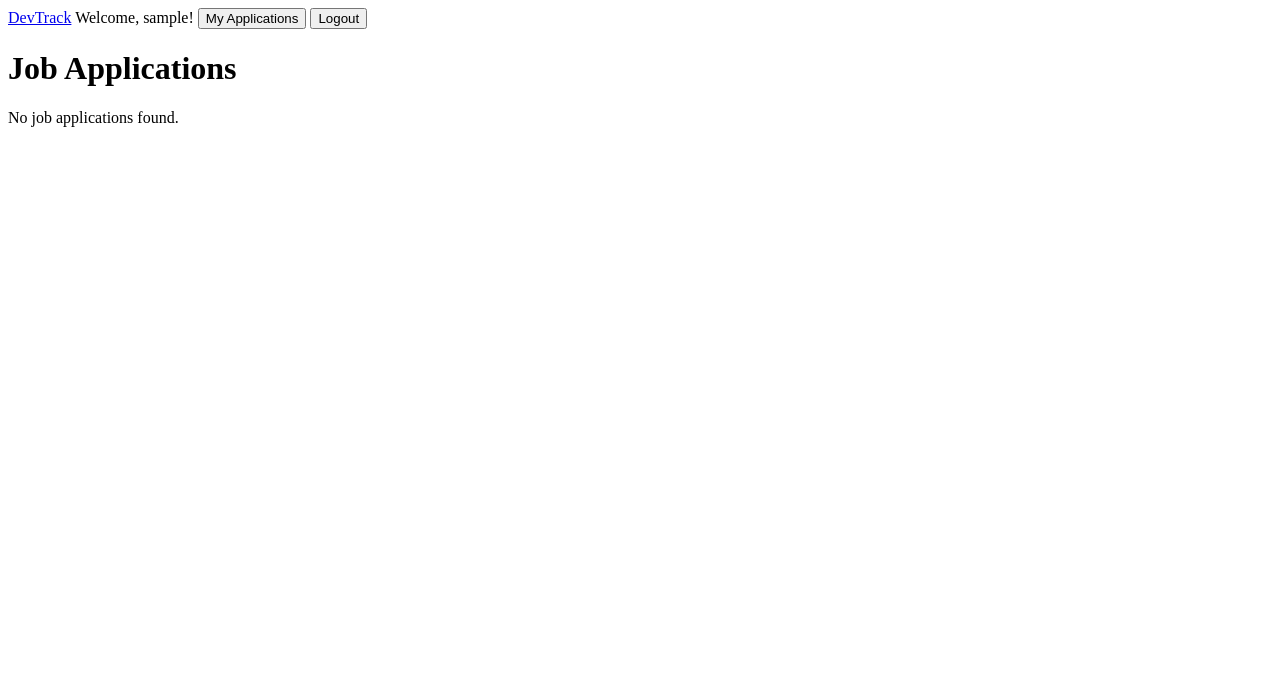
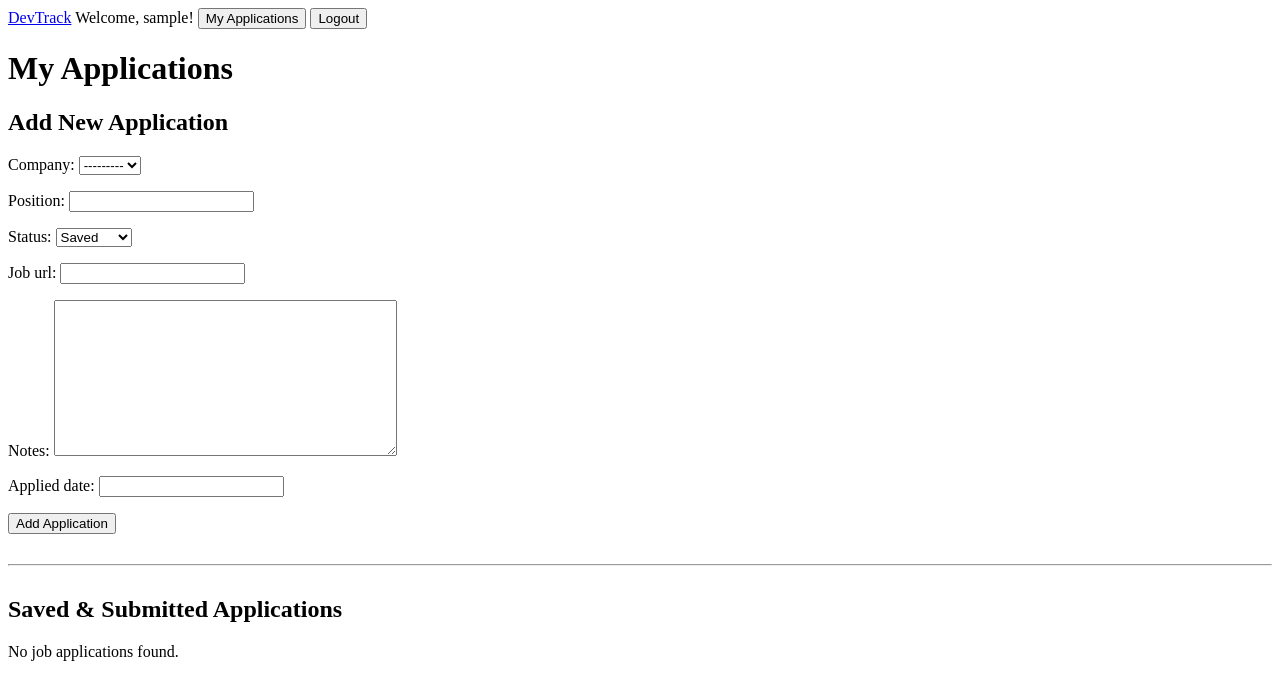
Before and after one commit to Vros15/DevTrack, a Django app: page /applications/ in a window 1280 px wide. Shown: the top 700 px of the page. Run offline with Django 5.2, Linux system fonts and the light colour scheme; the visitor is signed in with stand-in values (Sample User, id 1); data that the repository does not hold is empty.

Commit message:
feat(templates): add standalone application creation template

```diff
--- a/job_application_tracker/app/templates/app/application_list.html
+++ b/job_application_tracker/app/templates/app/application_list.html
@@ -2,33 +2,35 @@
 
 {% block content %}
 
-<h1>Job Applications</h1>
+<h1>My Applications</h1>
 
+<section>
+    <h2>Add New Application</h2>
+    <form method="post">
+        {% csrf_token %}
+        {{ form.as_p }}
+        <button type="submit">Add Application</button>
+    </form>
+</section>
 
+<hr style="margin: 30px 0;">
+
+<section>
+    <h2>Saved & Submitted Applications</h2>
     {% if applications %}
-
         {% for application in applications %}
             <div>
-            <h2>{{ application.position }}</h2>
-
+                <h3>{{ application.position }}</h3>
                 <p>Company: {{ application.company.name }}</p>
                 <p>Status: {{ application.get_status_display }}</p>
-
                 {% if application.applied_date %}
                     <p>Applied Date: {{ application.applied_date }}</p>
-
-
-
                 {% endif %}
-
             </div>
-
         {% endfor %}
-
     {% else %}
         <p>No job applications found.</p>
-
     {% endif %}
-
+</section>
 
 {% endblock %}
```
Lines whose indentation alone changed are shown as unchanged.
